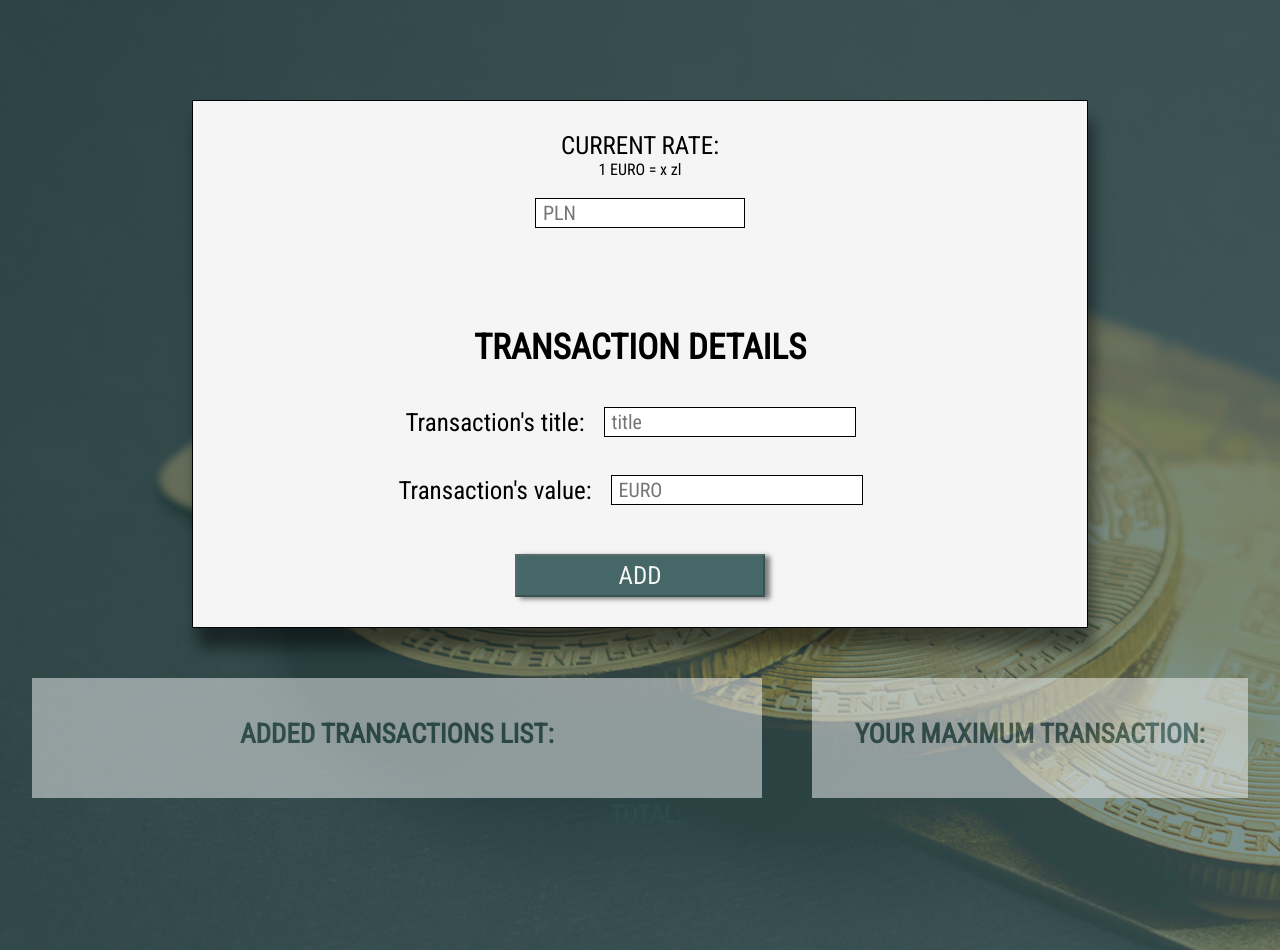
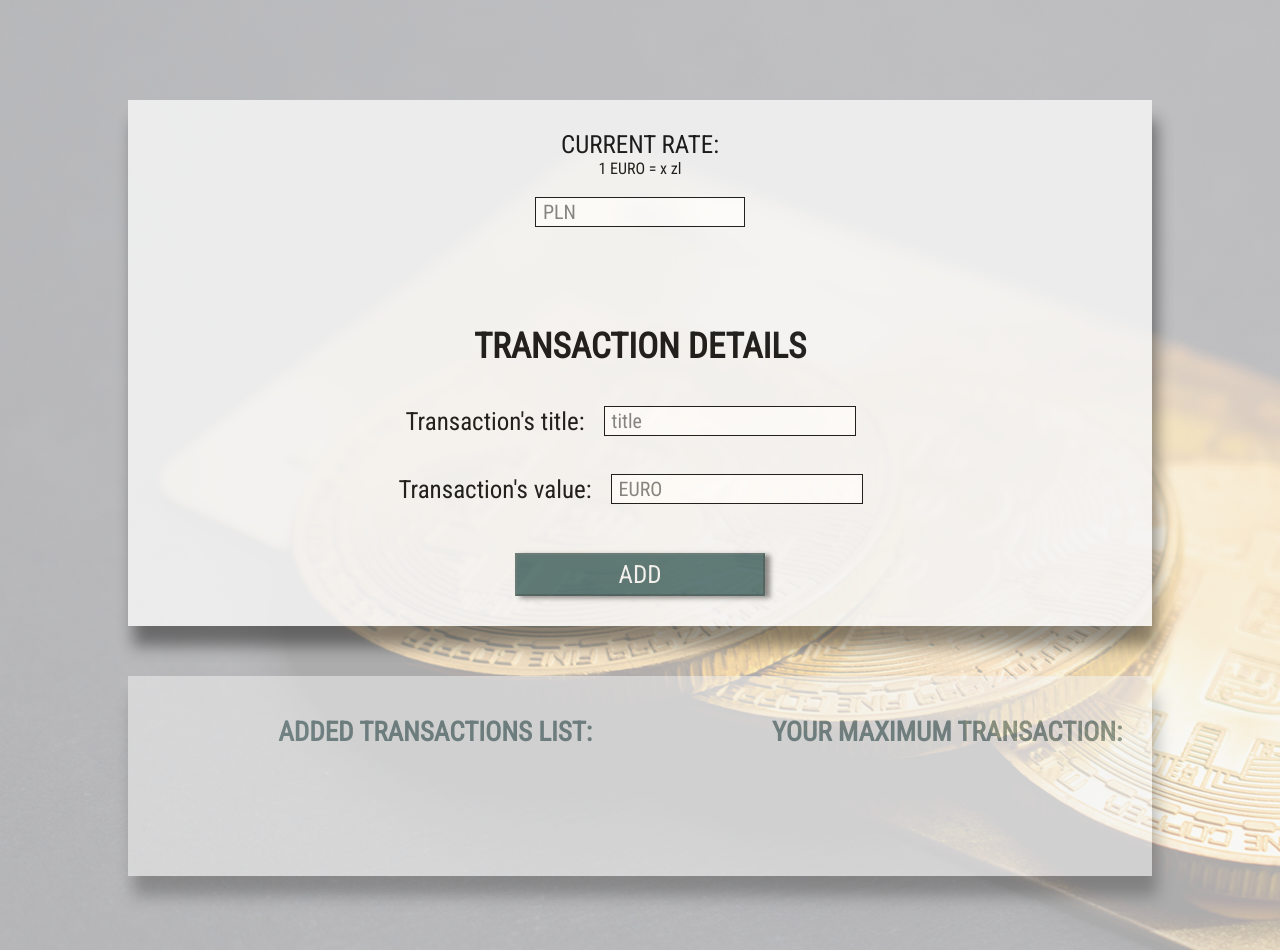
Before and after one commit to XeniaChe/transactions-currency, a React (Create React App) app: page / in a window 1280 px wide. Shown: the top 950 px of the page. Built offline with nearby package versions, Linux system fonts and the light colour scheme.

Commit message:
Main layout changed

```diff
--- a/src/Components/Input/InputMainBox.module.scss
+++ b/src/Components/Input/InputMainBox.module.scss
@@ -1,6 +1,7 @@
 @import '../../sass/mixins';
 
 .InputBox__values{
+
     h2{
         font-size: 3.5rem;
         margin: 2rem;
--- a/src/Components/SummaryCalculation/TransactionItem/TransactionItem.module.scss
+++ b/src/Components/SummaryCalculation/TransactionItem/TransactionItem.module.scss
@@ -50,11 +50,11 @@
         }
 
         @include respond(tabl-lands-1200){
-            font-size: 2.5rem;
+            font-size: 2.0rem;
         }
 
         @include respond(tabl-port-900){
-            font-size: 2.0rem;
+            font-size: 1.8rem;
         }
     }
 
--- a/src/Components/UI/MaxTransactionView/MaxTransactionView.module.scss
+++ b/src/Components/UI/MaxTransactionView/MaxTransactionView.module.scss
@@ -3,34 +3,24 @@
 .MaxTransView{
     background-color: var( --color-base-light);
     font-family: var( --font-family_2);
-    border-left: var(--boredr);
-    box-shadow: 5px 20px 15px rgba(#000000, .5);
-    flex: 1;
     display: flex;
     flex-direction: column;
     align-items: center;
     justify-content: flex-start;
-    max-height: 20rem;
     padding-bottom: 2rem;
     transition: all .5s;
-
-    &.not_active{
-        box-shadow: none;
-        height: 12rem;
-        opacity: .5;
-        border: none;
-    }
+    flex: 1;
 
     @include respond(tabl-lands-1100){
         width: 30%;
-        // flex: 1;
     }
 
-    @include respond(tabl-port-900){
-        width: 90%;
+    @include respond(tabl-lands-1000){
+        width: 100%;
         flex: 1;
         margin-right: 0rem;
-        margin-bottom: 2rem;
+        margin-bottom: 3rem;
+        box-shadow: 5px 20px 15px rgba(#000000, .5);
     }
 
     h3{
--- a/src/Components/UI/TransactionSummary.js
+++ b/src/Components/UI/TransactionSummary.js
@@ -1,11 +1,19 @@
-import React from 'react';
+import React, {useContext} from 'react';
 import classes from './TransactionSummary.module.scss';
 import TransactionsListView from './TransactionsListView/TransactionsListView';
 import MaxTransactionView from './MaxTransactionView/MaxTransactionView';
+import StateContext from '../Context/State-context';
+
 
 const TransactionSummary = (props) => {
+    const stateContext = useContext(StateContext);
+
+    let style = [classes.TransactionSummary];
+    if (stateContext.transactions.length === 0) {
+        style.push(classes.not_active);
+    }
     return(
-        <div className={classes.TransactionSummary} >
+        <div className={style.join(' ')} >
             <TransactionsListView delete={props.delete} />
             <MaxTransactionView />
         </div>
--- a/src/Components/UI/TransactionSummary.module.scss
+++ b/src/Components/UI/TransactionSummary.module.scss
@@ -1,16 +1,25 @@
 @import '../../sass/mixins';
 
 .TransactionSummary{
-    background-color: var(--color-base);
     background-color: transparent;
-    width: 95vw;
+    opacity: 0.85;
+    width: 80vw;
     min-height: 20rem;
     display: flex;
-    min-height: 20rem;
     margin-bottom: 4rem;
+    box-shadow: 5px 20px 15px rgba(#000000, .5);
+    transition: all .5s;
 
-    @include respond(tabl-port-900){
+    &.not_active{
+        box-shadow: none;
+        opacity: .5;
+        height: 12rem;
+        box-shadow: 5px 20px 15px rgba(#000000, .5);
+    }
+
+    @include respond(tabl-lands-1000){
         flex-direction: column;
         align-items: center;
+        box-shadow: none;
     }
 }
--- a/src/Components/UI/TransactionsListView/Sum/TransactionSum.js
+++ b/src/Components/UI/TransactionsListView/Sum/TransactionSum.js
@@ -1,20 +1,16 @@
-import React, {useContext} from 'react';
+import React, {useContext, Fragment} from 'react';
 import classes from './TransactionSum.module.scss';
 import StateContext from '../../../Context/State-context';
 
 const TransactionSum = (props) => {
     const stateContext = useContext(StateContext);
-    let style = [classes.Summ];
-
-    if (!stateContext.total) {
-        style.push(classes.not_active);
-    }
-
     return(
-        <div className={style.join(' ')}>
-            <h3>Total:</h3>
-            { stateContext.total ? <p> {stateContext.total} zl </p> : null }
-        </div>
+        <Fragment>
+            { stateContext.total!==0 ? <div className={classes.Summ}>
+                <h3>Total:</h3>
+                <p> {stateContext.total} zl </p>
+            </div> : null}
+        </Fragment>
     )
 };
 
--- a/src/Components/UI/TransactionsListView/Sum/TransactionSum.module.scss
+++ b/src/Components/UI/TransactionsListView/Sum/TransactionSum.module.scss
@@ -7,9 +7,6 @@
     font-family: var( --font-family_2);
     transition: all .5s;
 
-    &.not_active p{
-        opacity: 0;
-    }
 
     @include respond(tabl-lands-1000){
       display: flex;
--- a/src/Components/UI/TransactionsListView/TransactionsListView.js
+++ b/src/Components/UI/TransactionsListView/TransactionsListView.js
@@ -2,17 +2,10 @@ import React, {useContext} from 'react';
 import classes from './TransactionsListView.module.scss';
 import TransactionsList from '../../SummaryCalculation/TransactionsList/TransactionsList';
 import TransactionSum from './Sum/TransactionSum';
-import StateContext from '../../Context/State-context';
 
 const TransactionsListView = (props) => {
-    const stateContext = useContext(StateContext);
-
-    let style = [classes.List__box];
-    if (stateContext.transactions.length === 0) {
-        style.push(classes.not_active);
-    }
     return(
-        <div className={style.join(' ')}>
+        <div className={classes.List__box}>
             <h3>Added transactions list:</h3>
             <TransactionsList delete={props.delete}/>
             <TransactionSum />
--- a/src/Components/UI/TransactionsListView/TransactionsListView.module.scss
+++ b/src/Components/UI/TransactionsListView/TransactionsListView.module.scss
@@ -4,30 +4,21 @@
     background-color:var(--color-base-light);
     flex: 0 0 60%;
     font-family: var( --font-family_2);
-    box-shadow: 5px 20px 15px rgba(#000000, .5);
     display: flex;
     flex-direction: column;
     align-items: center;
-    margin-right: 5rem;
-    margin-bottom: 4rem;
     transition: all .5s;
-
-    &.not_active{
-        box-shadow: none;
-        opacity: .5;
-        height: 12rem;
-    }
 
     @include respond(tabl-lands-1100){
         width: 70%;
-        flex: 1;
     }
 
-    @include respond(tabl-port-900){
-        width: 90%;
+    @include respond(tabl-lands-1000){
+        width: 100%;
         flex: 1;
         margin-right: 0rem;
-        margin-bottom: 2rem;
+        margin-bottom: 3rem;
+        box-shadow: 5px 20px 15px rgba(#000000, .5);
     }
 
     h3{
@@ -39,10 +30,6 @@
         margin-top: 4rem;
 
         @include respond(tabl-lands-1200){
-            font-size: 3.0rem;
-        }
-
-        @include respond(tabl-port-800){
             font-size: 2.5rem;
         }
 
--- a/src/Container/TransactionBuild.module.scss
+++ b/src/Container/TransactionBuild.module.scss
@@ -2,13 +2,13 @@
 
 .InputBox{
     background-color: var(--color-base-light);
-    width: 70%;
+    opacity: 0.85;
+    width: 80vw;
     margin: 10rem auto;
     margin-bottom: 5rem;
     display: flex;
     flex-direction: column;
     align-items: center;
-    border: 1px solid black;
     box-shadow:5px 20px 15px rgba(#000000, .5);
 
     &>*:not(:last-child){
--- a/src/index.module.scss
+++ b/src/index.module.scss
@@ -34,4 +34,5 @@
     background-size: cover;
     background-repeat: no-repeat;
     background-image: linear-gradient(to right bottom, rgba(47,79,79,.7), rgba(70,103,103,.7)),url(./img/dmitry-demidko-z4VuRg-ZOEg-unsplash_small.jpg);
+    background-image: linear-gradient(to right bottom, rgba(245,245,245,.7), rgba(245,245,245,.7)),url(./img/dmitry-demidko-z4VuRg-ZOEg-unsplash_small.jpg);
   }
```
